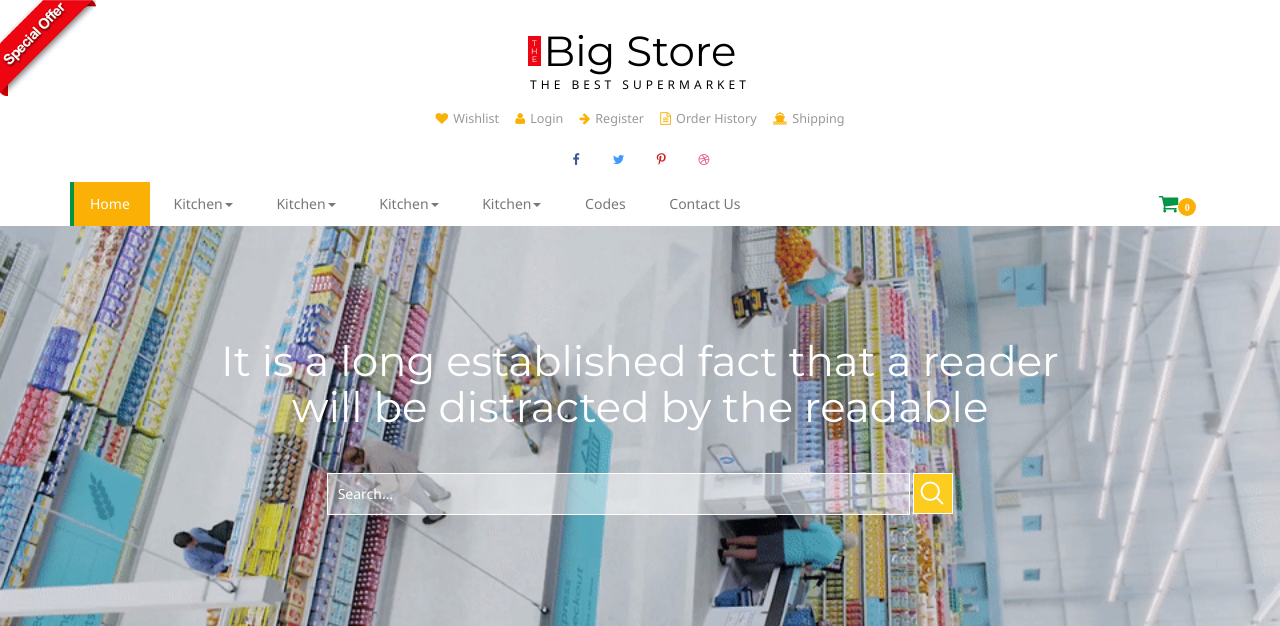
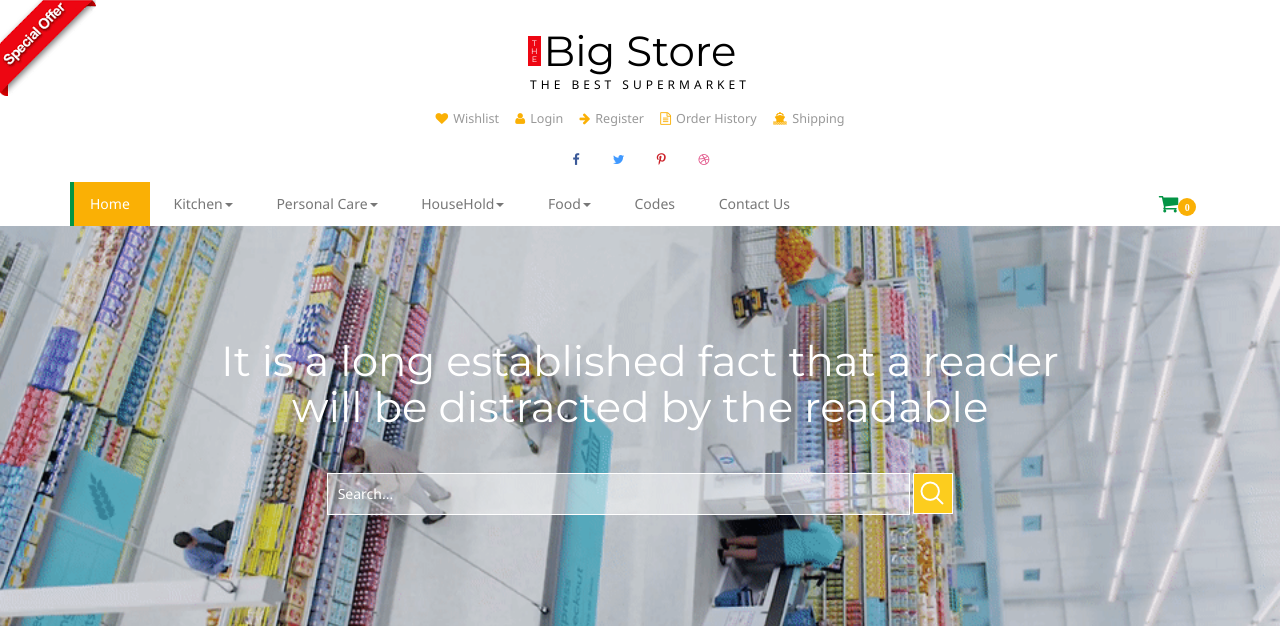
Before and after one commit to BivekKarki/E1commerce, a Django app: page / in a window 1280 px wide. Shown: the top 626 px of the page. Run offline with Django 3.2, Linux system fonts and the light colour scheme; data comes from the database, SQL or seed files in the repository; data that the repository does not hold is empty; some libraries are stand-ins or nearby versions.

Commit message:
home page complete

```diff
--- a/home/views.py
+++ b/home/views.py
@@ -20,5 +20,5 @@ class HomeView(BaseView):
         self.view['add_second'] = Ad.objects.filter(rank=2)
         self.view['add_third'] = Ad.objects.filter(rank=3)
         self.view['add_forth'] = Ad.objects.filter(rank=4)
-        self.view['special_subcat'] = SubCategory.objects.filter(labels = 'special')
+        self.view['special_subcat'] = SubCategory.objects.filter(labels='special')
         return render(self.request, 'index.html', self.view)
--- a/templates/base.html
+++ b/templates/base.html
@@ -1,5 +1,3 @@
-
-
 
 <!--
 Author: W3layouts
@@ -116,7 +114,7 @@ function hideURLbar(){ window.scrollTo(0,1); } </script>
 							<li class=" active"><a href="index.html" class="hyper "><span>Home</span></a></li>
 							{% for cat in category %}
 							<li class="dropdown ">
-								<a href="#" class="dropdown-toggle  hyper" data-toggle="dropdown" ><span>Kitchen<b class="caret"></b></span></a>
+								<a href="#" class="dropdown-toggle  hyper" data-toggle="dropdown" ><span>{{cat.title}}<b class="caret"></b></span></a>
 								<ul class="dropdown-menu multi">
 									<div class="row">
 										<div class="col-sm-3">
```
